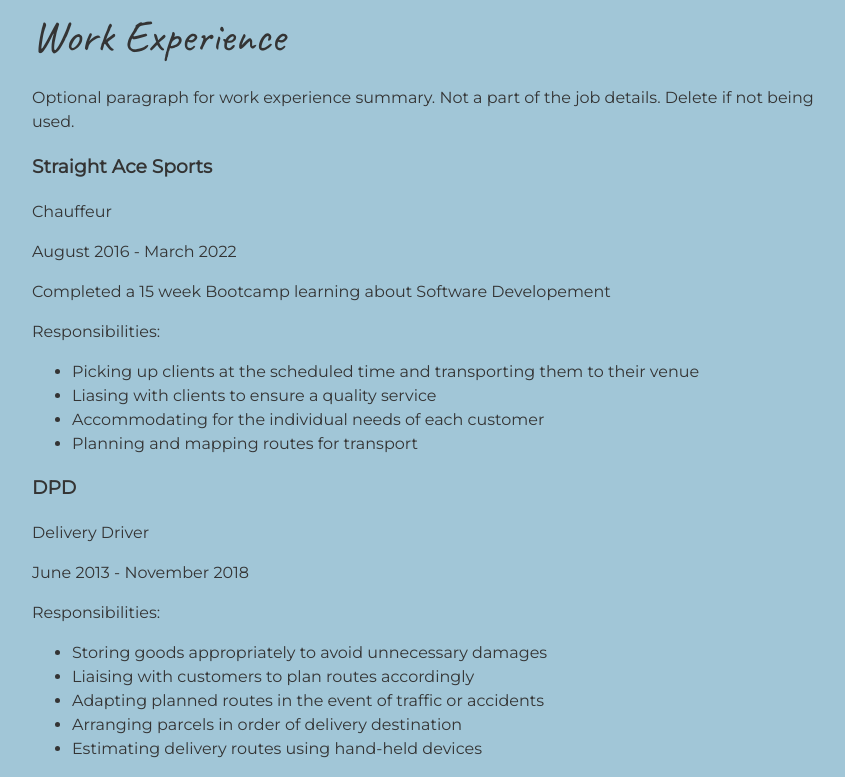
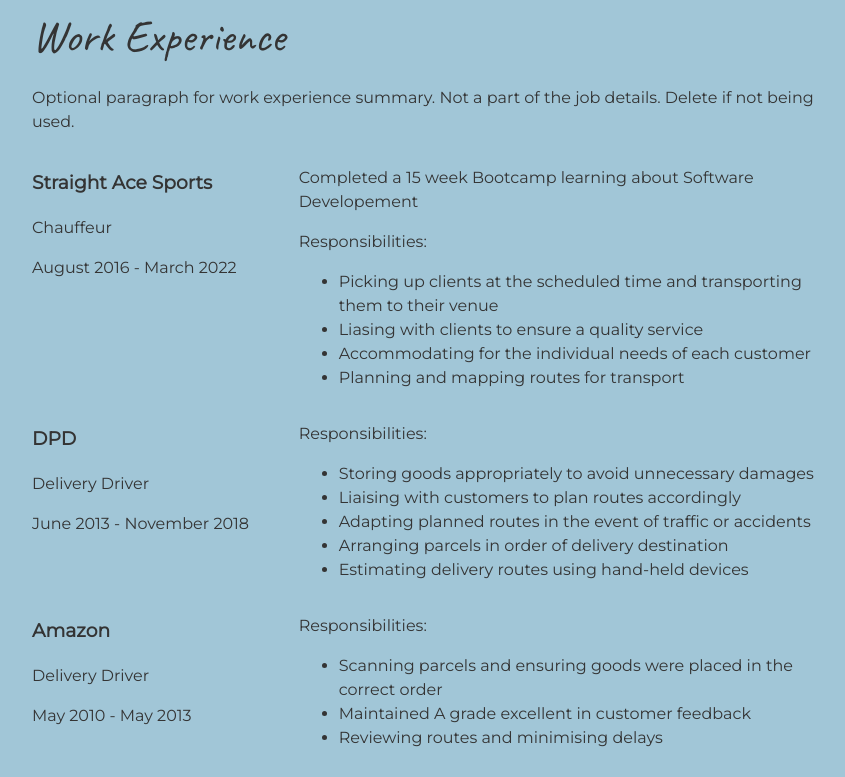
Before and after one commit to reuben-germain/CT_Portfolio_Webpage, a plain HTML site: page index.html in a window 1280 px wide. Shown: the part 1188-1965 px from the top of the page, without its empty margins (208-1053 px from the left). Drawn offline with Linux system fonts and the light colour scheme; a web font is replaced by a local one.

Commit message:
added my .job-item selector & set up 2 columns

```diff
--- a/css/styles.css
+++ b/css/styles.css
@@ -95,6 +95,10 @@ margin-right: 20px;
 .work-experience{
     background: #a1c6d7;
 }
+.job-item{
+    display: grid;
+    grid-template-columns: 1fr 2fr;
+}
 
 /* Education
 --------------------------------*/
```
